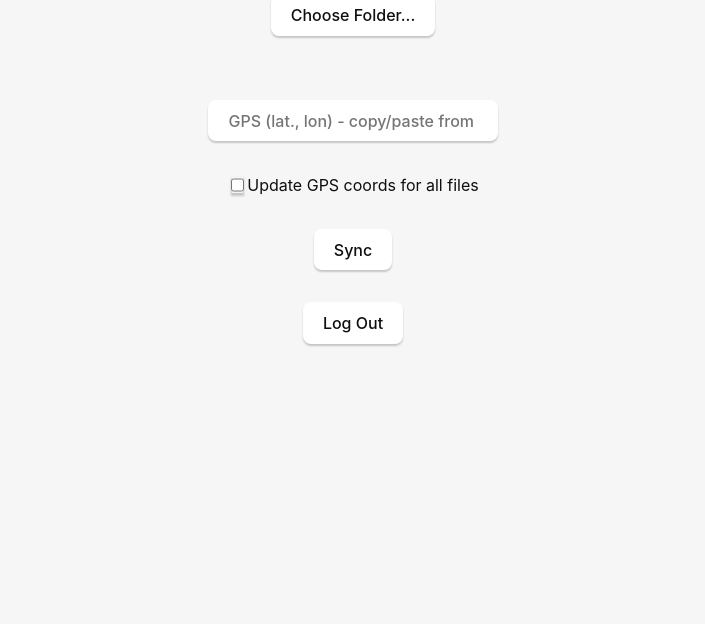
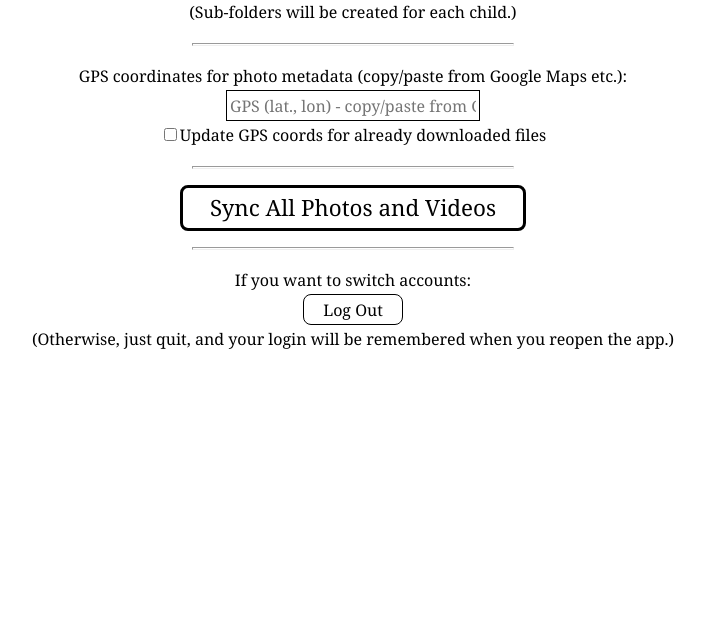
Before and after one commit to edbaskerville/shinydisc, a website: page src-html/loggedin.html in a window 1280 px wide. Shown: the part 176-800 px from the top of the page, without its empty margins (287-992 px from the left). Drawn offline with Linux system fonts and the light colour scheme.

Commit message:
Stupider HTML/CSS. Recovering from more IO errors.

```diff
--- a/src-html/loggedin.html
+++ b/src-html/loggedin.html
@@ -3,31 +3,16 @@
   <head>
     <meta charset="UTF-8" />
     <link rel="stylesheet" href="styles.css" />
+    <style>
+    	#sync-button {
+    		border: solid 3px black;
+    		font-size: 1.4em;
+    	}
+    </style>
     <meta name="viewport" content="width=device-width, initial-scale=1.0" />
     <title>shinydisc | Logged In</title>
     <script src="/main.js"></script>
     <script>
-      // /**
-      //   Set whether all files should have metadata (GPS coordinates) updated.
-      // */
-      // function setUpdateAllMetadata() {
-      //   let metadataCheckboxEl = document.querySelector("#metadata-checkbox");
-      //   sendBackendMessage({
-      //     "SetUpdateAllMetadata" : Boolean(metadataCheckboxEl.checked)
-      //   });
-      // }
-
-      /**
-        Set GPS coordinates to embed in photos and videos.
-
-        This obviously ignores the fact that many photos are from field trips; those can be modified by parents as they desire in whatever tool they like.
-      */
-      // function setGPSCoords() {
-      //   sendBackendMessage({
-      //     "SetGPSCoords" : gpsCoordsEl.value
-      //   });
-      // }
-
       /**
         Choose output path using the system file chooser.
       */
@@ -78,22 +63,27 @@
   <body>
     <main class="container">
       <h1>shinydisc</h1>
-      <p class="row">
-        <button id="choose-folder-button" type="button" onmouseup="chooseOutputPath();">Choose Folder...</button>
+			<p>
+				Folder where your photos/videos will be stored:<br>
+				<span id="output-dir-p"></span><br>
+				<button id="choose-folder-button" type="button" onmouseup="chooseOutputPath();">Choose Folder...</button><br>
+				(Sub-folders will be created for each child.)
+			</p>
+			<hr>
+      <p>
+      	GPS coordinates for photo metadata (copy/paste from Google Maps etc.):<br>
+        <input id="gps-input" placeholder="GPS (lat., lon) - copy/paste from Google Maps" oninput="setGPSCoords();"><br>
+        <label><input type="checkbox" id="metadata-checkbox" onchange="setUpdateAllMetadata();">Update GPS coords for already downloaded files</label>
       </p>
-      <p class="row" id="output-dir-p">
+			<hr>
+      <p>
+        <button id="sync-button" type="button" onmouseup="sync();">Sync All Photos and Videos</button>
       </p>
-      <p class="row">
-        <input id="gps-input" placeholder="GPS (lat., lon) - copy/paste from Google Maps" oninput="setGPSCoords();"></input>
-      </p>
-      <p class="row">
-        <input type="checkbox" id="metadata-checkbox" onchange="setUpdateAllMetadata();">Update GPS coords for all files</input>
-      </p>
-      <p class="row">
-        <button id="sync" type="button" onmouseup="sync();">Sync</button>
-      </p>
-      <p class="row">
-        <button id="sync" type="button" onmouseup="logOut();">Log Out</button>
+			<hr>
+      <p>
+      	If you want to switch accounts:<br>
+        <button id="sync" type="button" onmouseup="logOut();">Log Out</button><br>
+        (Otherwise, just quit, and your login will be remembered when you reopen the app.)
       </p>
     </main>
   </body>
--- a/src-html/styles.css
+++ b/src-html/styles.css
@@ -1,120 +1,45 @@
-.logo.vanilla:hover {
-  filter: drop-shadow(0 0 2em #ffe21c);
+:root {
+    font-family: Baskerville, Baskerville New Face, Georgia, serif;
 }
-:root {
-  font-family: Inter, Avenir, Helvetica, Arial, sans-serif;
-  font-size: 16px;
-  line-height: 24px;
-  font-weight: 400;
 
-  color: #0f0f0f;
-  background-color: #f6f6f6;
-
-  font-synthesis: none;
-  text-rendering: optimizeLegibility;
-  -webkit-font-smoothing: antialiased;
-  -moz-osx-font-smoothing: grayscale;
-  -webkit-text-size-adjust: 100%;
+html, body {
+    margin: 0;
 }
 
 .container {
   margin: 0;
-  padding-top: 10vh;
-  display: flex;
-  flex-direction: column;
-  justify-content: center;
+  height: 100%;
   text-align: center;
 }
 
-.tab-visible {
-  display: block;
+button {
+    border-radius: 8px;
+    padding: 0.2em 1.2em;
 }
 
-.tab-hidden {
-  display: none;
+input {
+    padding: 0.2em;
 }
 
-.logo {
-  height: 6em;
-  padding: 1.5em;
-  will-change: filter;
-  transition: 0.75s;
+input, button {
+    font-family: inherit;
+    border: 1px solid black;
+    font-size: 1em;
+    text-align: center;
+    color: #000000;
+    background-color: #ffffff;
 }
 
-.logo.tauri:hover {
-  filter: drop-shadow(0 0 2em #24c8db);
+button:active {
+    color: #ffffff;
+    background-color: #000000;
 }
 
-.row {
-  display: flex;
-  justify-content: center;
+hr {
+    height: 1px;
+    width: 25%;
 }
 
-a {
-  font-weight: 500;
-  color: #646cff;
-  text-decoration: inherit;
+p {
+    line-height: 1.8;
 }
-
-a:hover {
-  color: #535bf2;
-}
-
-h1 {
-  text-align: center;
-}
-
-input,
-button {
-  border-radius: 8px;
-  border: 1px solid transparent;
-  padding: 0.6em 1.2em;
-  font-size: 1em;
-  font-weight: 500;
-  font-family: inherit;
-  color: #0f0f0f;
-  background-color: #ffffff;
-  transition: border-color 0.25s;
-  box-shadow: 0 2px 2px rgba(0, 0, 0, 0.2);
-}
-
-button {
-  cursor: pointer;
-}
-
-button:hover {
-  border-color: #396cd8;
-}
-button:active {
-  border-color: #396cd8;
-  background-color: #e8e8e8;
-}
-
-input,
-button {
-  outline: none;
-}
-
-#greet-input {
-  margin-right: 5px;
-}
-
-@media (prefers-color-scheme: dark) {
-  :root {
-    color: #f6f6f6;
-    background-color: #2f2f2f;
-  }
-
-  a:hover {
-    color: #24c8db;
-  }
-
-  input,
-  button {
-    color: #ffffff;
-    background-color: #0f0f0f98;
-  }
-  button:active {
-    background-color: #0f0f0f69;
-  }
-}
```
Also changed, not shown: src-html/error.html (+2 -2 lines), src-html/index.html (+1 -1 lines), src-html/main.js (+0 -120 lines), src-html/syncing.html (+3 -3 lines), 1 other file.
